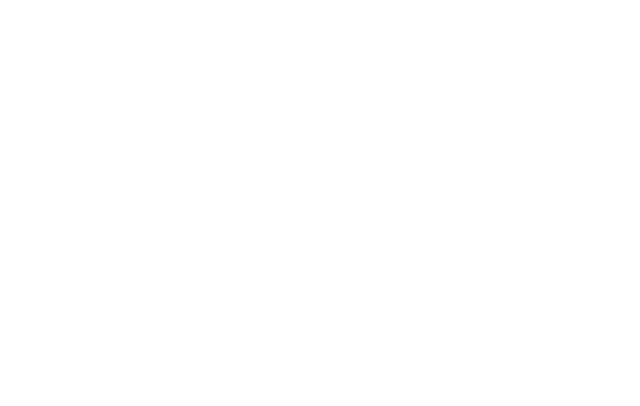
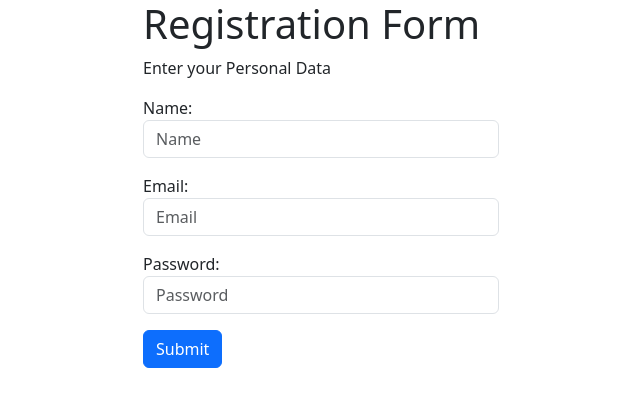
Before and after one commit to mrp4sten/form-validation, a plain HTML site: page index.html in a window 1280 px wide. Shown: the whole page, without its empty margins (319-959 px from the left). Drawn offline with nearby package versions, Linux system fonts and the light colour scheme.

Commit message:
Add registration form to index.html

```diff
--- a/index.html
+++ b/index.html
@@ -20,7 +20,43 @@
 </head>
 
 <body>
+  <section class="bg">
+    <div class="container">
+      <div class="row d-flex justify-content-center">
+        <div class="col-md-4">
+          <div class="form-wrap">
+            <div class="form-heading">
+              <h1>Registration Form</h1>
+              <p>Enter your Personal Data</p>
+            </div>
+            <form name="regForm" id="regForm">
+              <div class="form-group">
+                <label>Name: </label>
+                <input type="text" class="form-control" id="name" name="" placeholder="Name">
+                <p id="p1"></p>
+              </div>
+              <div class="form-group">
+                <label>Email: </label>
+                <input type="email" class="form-control" id="email" name="" placeholder="Email">
+                <p id="p2"></p>
+              </div>
+              <div class="form-group">
+                <label>Password: </label>
+                <input type="password" class="form-control" id="password" name="" placeholder="Password">
+                <p id="p3"></p>
+              </div>
+              <div class="form-group">
 
+                <input type="submit" class="btn btn-primary btn-block" id="submit">
+
+              </div>
+
+            </form>
+          </div>
+        </div>
+      </div>
+    </div>
+  </section>
 </body>
 
 </html>
```
